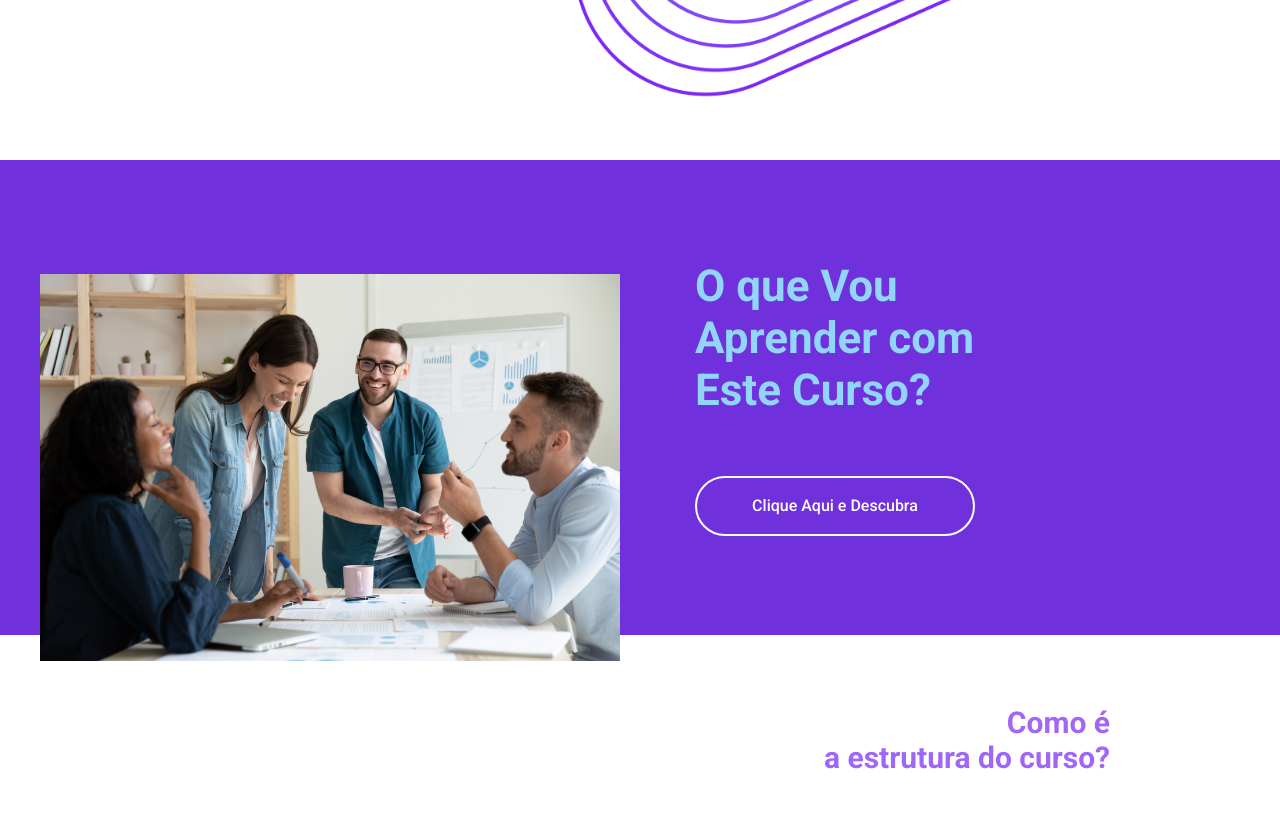
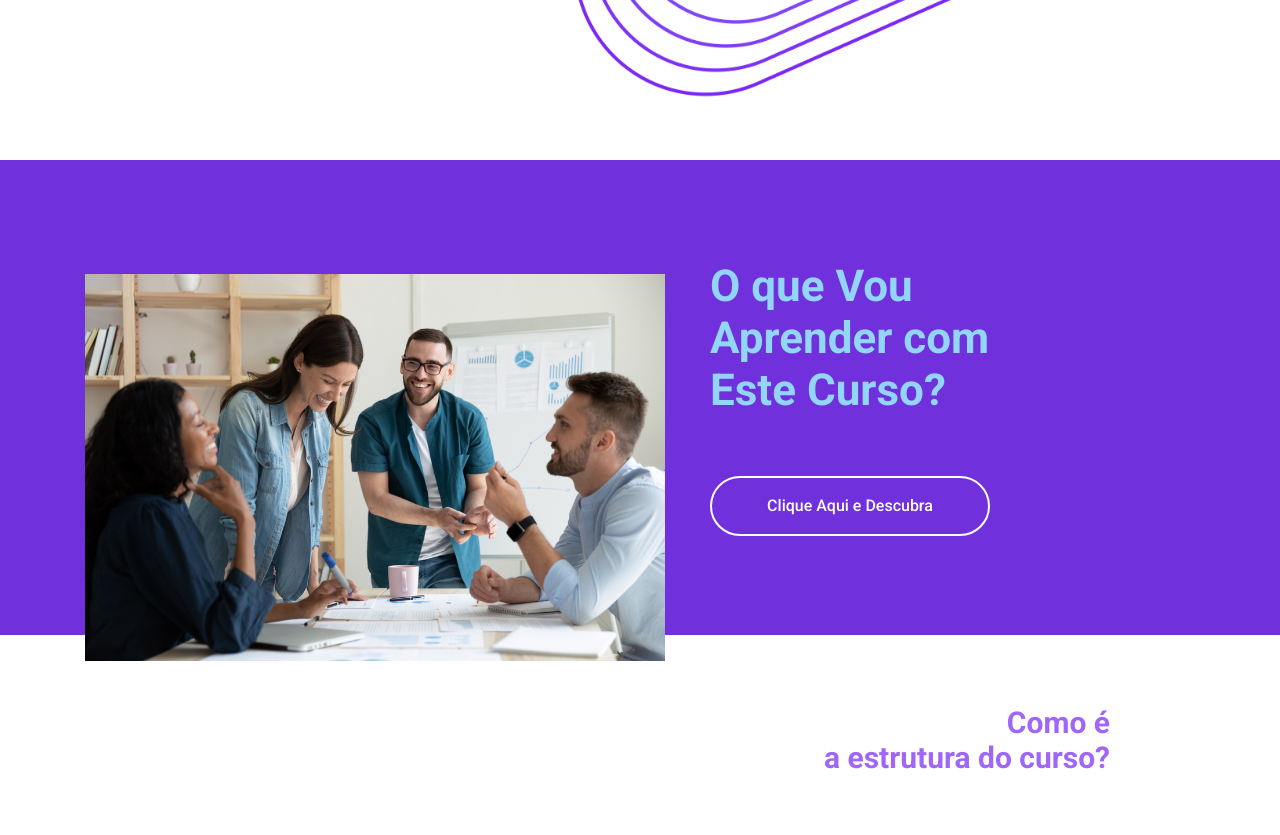
Before and after one commit to comunicacaosistemica/comunicacao_sistemica, a React (Create React App) app: page / in a window 1280 px wide. Shown: the part 640-1475 px from the top of the page. Built offline with nearby package versions, Linux system fonts and the light colour scheme.

Commit message:
tamanho-container-sobre-1

```diff
--- a/src/App.css
+++ b/src/App.css
@@ -182,11 +182,12 @@ section.effectVideo iframe.iframeyt {
   justify-content: space-between;
   width: 100%;
   max-width: 1000px;
-  margin-right: 200px;
+  margin-right: 170px;
 }
 .containerAprender img{
   margin-top: 140px;
   width: 580px;
+  margin-left: 30px;
 }
 
 .containerAprender h1 {
```
